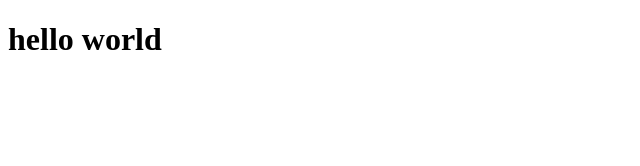
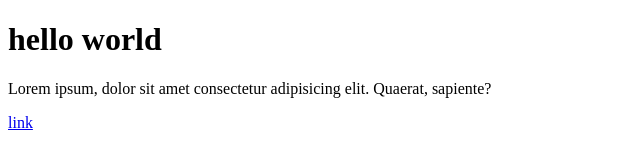
Before and after one commit to VitaliiDmytriv/SomeProjects, a plain HTML site: page index.html in a window 1280 px wide. Shown: the whole page, without its empty margins (0-640 px from the left). Drawn offline with Linux system fonts and the light colour scheme.

Commit message:
added new stuff to the project

```diff
--- a/index.html
+++ b/index.html
@@ -8,6 +8,13 @@
   </head>
   <body>
     <h1>hello world</h1>
+    <div>
+      <p>
+        Lorem ipsum, dolor sit amet consectetur adipisicing elit. Quaerat,
+        sapiente?
+      </p>
+      <a href="#">link</a>
+    </div>
     <script src="app.js"></script>
   </body>
 </html>
```
